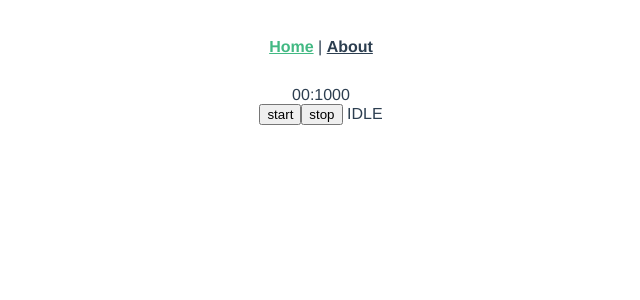
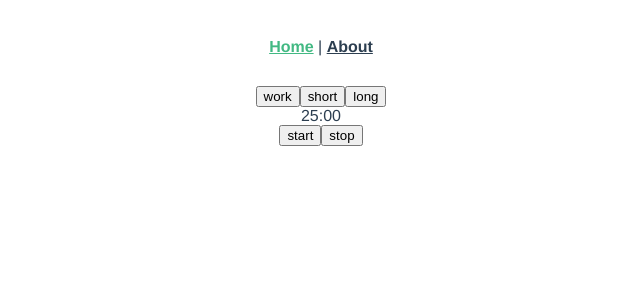
Before and after one commit to masterT/pomodoro-timer, a Vue app: page / in a window 1280 px wide. Shown: the top 300 px of the page, without its empty margins (319-959 px from the left). Built offline with nearby package versions, Linux system fonts and the light colour scheme.

Commit message:
Format time & select period.

```diff
--- a/package.json
+++ b/package.json
@@ -9,6 +9,7 @@
   },
   "dependencies": {
     "core-js": "^2.6.5",
+    "parse-ms": "^2.1.0",
     "vue": "^2.6.10",
     "vue-router": "^3.0.3",
     "vuex": "^3.0.1"
--- a/src/components/Timer.vue
+++ b/src/components/Timer.vue
@@ -19,7 +19,6 @@
     <TimerButton @click="stop">
       stop
     </TimerButton>
-    {{ state }}
   </div>
 </template>
 
@@ -64,7 +63,6 @@ export default {
       this.state = 'PAUSED'
       clearInterval(this.intervalId)
       this.intervalId = null
-      // this.state = 'PAUSED'
     },
     stop () {
       console.log('stop')
@@ -78,6 +76,7 @@ export default {
       let now = Date.now()
       let elapsedMilliseconds = now - this.lastTickAt
       this.remainingTimeInMilliseconds = this.remainingTimeInMilliseconds - elapsedMilliseconds
+      this.lastTickAt = now
 
       if (this.remainingTimeInMilliseconds <= 0) {
         console.log('completed')
@@ -88,7 +87,12 @@ export default {
         this.$emit('completed', this.durationInMilliseconds)
       }
     }
-  }
+  },
+  watch: {
+      durationInMilliseconds () {
+        this.stop()
+      }
+    }
 }
 </script>
 
--- a/src/components/TimerScreen.vue
+++ b/src/components/TimerScreen.vue
@@ -6,13 +6,15 @@
 
 <script>
 
-const UNIT_IN_MILLISECOND = {
-  'millisecond': 1,
-  'second': 1000,
-  'minute': 60000,
-  'hour': 3600000,
-  'day': 86400000,
-  'year': 31536000000
+import parseMilliseconds from 'parse-ms'
+
+function padLeft (value, number, char) {
+  let text = String(value)
+  if (text.length < number) {
+    let size = number - text.length
+    while (size--) text = char + text
+  }
+  return text
 }
 
 export default {
@@ -23,31 +25,11 @@ export default {
       required: true
     }
   },
-  methods: {
-    padLeft (value, number, char) {
-      let text = String(value)
-      if (text.length < number) {
-        let size = number - text.length
-        while (size--) text += char
-      }
-      return text
-    }
-  },
   computed: {
     formatedTime () {
-      let minutes = Math.floor(this.timeInMilliseconds / UNIT_IN_MILLISECOND.minute)
-
-      let seconds = Math.floor(this.timeInMilliseconds - (minutes * UNIT_IN_MILLISECOND.minute) / UNIT_IN_MILLISECOND.second)
-
-      let milliseconds = this.timeInMilliseconds - (minutes * UNIT_IN_MILLISECOND.minute + seconds * UNIT_IN_MILLISECOND.second)
-
-      console.log({
-        minutes,
-        seconds,
-        milliseconds
-      })
-      let numbers = [minutes, seconds]
-      return numbers.map((number) => this.padLeft(number, 2, '0')).join(':')
+      const duration = parseMilliseconds(this.timeInMilliseconds)
+      const { minutes, seconds } = duration
+      return [ minutes, seconds ].map((value) => padLeft(value, 2, '0')).join(':')
     }
   }
 }
--- a/src/views/Home.vue
+++ b/src/views/Home.vue
@@ -1,17 +1,45 @@
 <template>
   <div class="home">
-    <Timer :durationInMilliseconds="1000"/>
+    <TimerButton @click="selectPeriod('work')">work</TimerButton>
+    <TimerButton @click="selectPeriod('short')">short</TimerButton>
+    <TimerButton @click="selectPeriod('long')">long</TimerButton>
+    <Timer :durationInMilliseconds="durationInMillisec"/>
   </div>
 </template>
 
 <script>
 // @ is an alias to /src
+import TimerButton from '@/components/TimerButton.vue'
 import Timer from '@/components/Timer.vue'
+
+const MINUTE_TO_MILLISECOND = 60000
+const PERIOD_DURATION_IN_MILLISECONDS = {
+  work: 25 * MINUTE_TO_MILLISECOND,
+  short: 5 * MINUTE_TO_MILLISECOND,
+  long: 20 * MINUTE_TO_MILLISECOND
+}
 
 export default {
   name: 'home',
   components: {
+    TimerButton,
     Timer
+  },
+  data () {
+    return {
+      selectedPeriodName: 'work'
+    }
+  },
+  methods: {
+    selectPeriod (periodName) {
+      console.log('selectPeriod', { periodName })
+      this.selectedPeriodName = periodName
+    }
+  },
+  computed: {
+    durationInMillisec () {
+      return PERIOD_DURATION_IN_MILLISECONDS[this.selectedPeriodName]
+    }
   }
 }
 </script>
```
Also changed, not shown: 1 other file (tests, documents, lock files or other folders).
